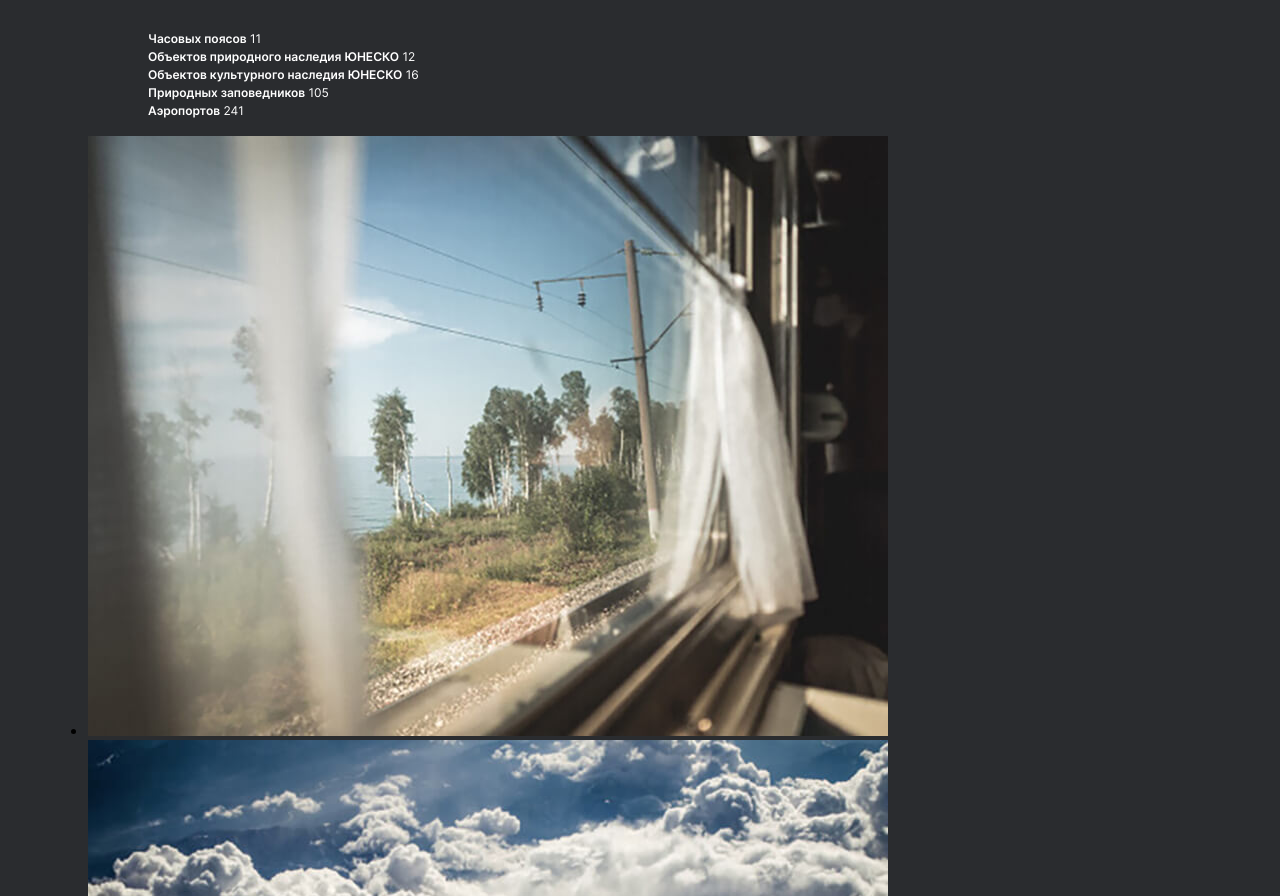
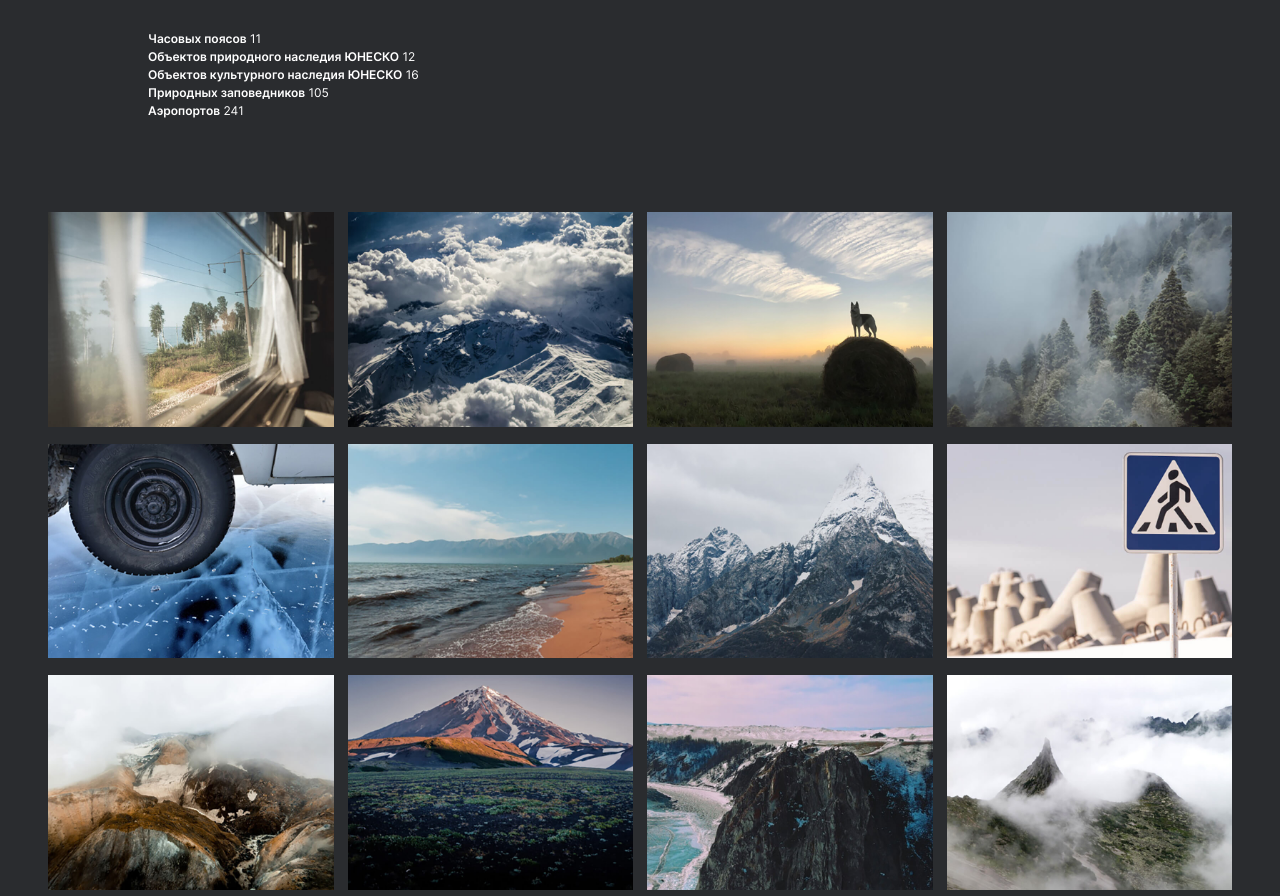
Before and after one commit to iarosch22/russian-travel, a plain HTML site: page index.html in a window 1280 px wide. Shown: the part 1542-2438 px from the top of the page. Drawn offline with Linux system fonts and the light colour scheme; files whose address does not match are found by name.

Commit message:
add photo section

```diff
--- a/blocks/grid-layout/__img/grid-layout__img.css
+++ b/blocks/grid-layout/__img/grid-layout__img.css
@@ -0,0 +1,3 @@
+.grid-layout__img {
+    width: 100%;
+}
--- a/blocks/grid-layout/grid-layout.css
+++ b/blocks/grid-layout/grid-layout.css
@@ -0,0 +1,9 @@
+.grid-layout {
+    list-style: none;
+    margin: 0;
+    padding: 0;
+    display: grid;
+    gap: 14px;
+    grid-template-columns: repeat(4, 1fr);
+    grid-template-rows: repeat(3, 1fr);
+}
--- a/blocks/photo/photo.css
+++ b/blocks/photo/photo.css
@@ -0,0 +1,3 @@
+.photo {
+    padding-top: 92px;
+}
--- a/pages/index.css
+++ b/pages/index.css
@@ -23,3 +23,7 @@
 @import url(../blocks/list/list.css);
 @import url(../blocks/list/__item/list__item.css);
 @import url(../blocks/list/__span-accent/list__span-accent.css);
+
+@import url(../blocks/photo/photo.css);
+@import url(../blocks/grid-layout/grid-layout.css);
+@import url(../blocks/grid-layout/__img/grid-layout__img.css);
```
